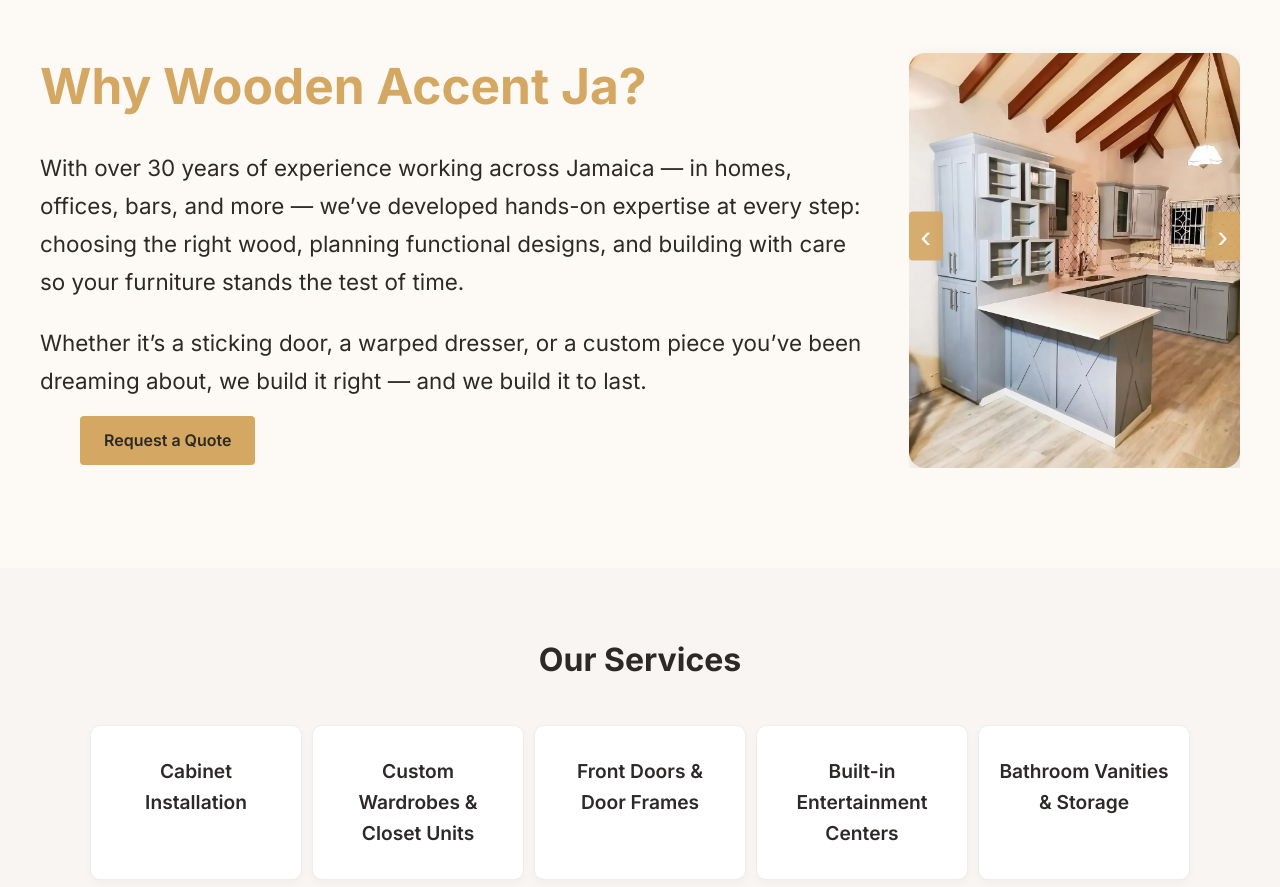
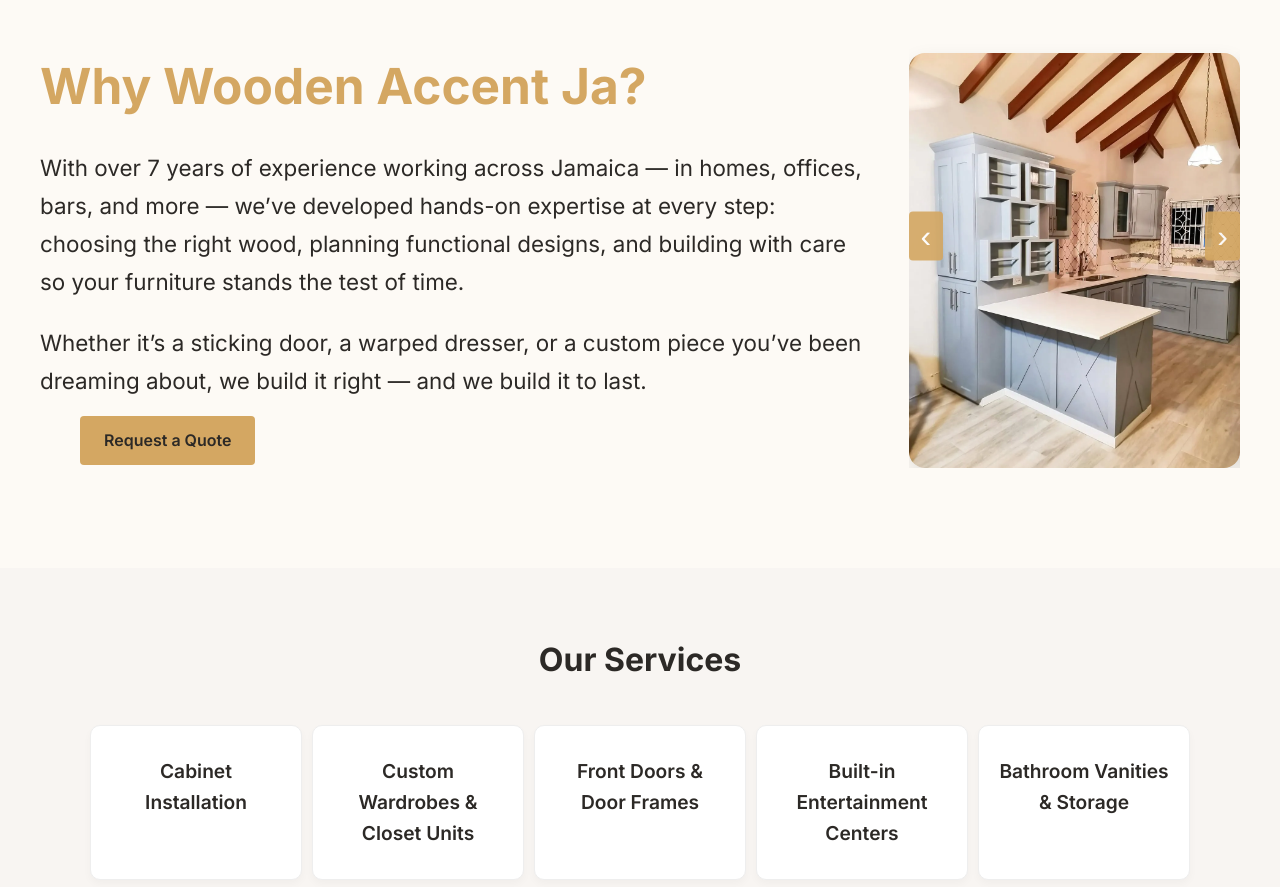
Before and after one commit to hiimhowie/woodenaccentwebsite, a plain HTML site: page index.html in a window 1280 px wide. Shown: the part 914-1801 px from the top of the page. Drawn offline with Linux system fonts and the light colour scheme; a script that the page names is missing.

Commit message:
Update index.html

```diff
--- a/index.html
+++ b/index.html
@@ -660,7 +660,7 @@
   <div class="why-accent-content">
     <div class="why-accent-text">
       <h2>Why Wooden Accent Ja?</h2>
-      <p>With over 30 years of experience working across Jamaica — in homes, offices, bars, and more — we’ve developed hands-on expertise at every step: choosing the right wood, planning functional designs, and building with care so your furniture stands the test of time.</p>
+      <p>With over 7 years of experience working across Jamaica — in homes, offices, bars, and more — we’ve developed hands-on expertise at every step: choosing the right wood, planning functional designs, and building with care so your furniture stands the test of time.</p>
       <p>Whether it’s a sticking door, a warped dresser, or a custom piece you’ve been dreaming about, we build it right — and we build it to last.</p>
     <a href="#contact" class="btn" style="margin-left: 40px;">Request a Quote</a>
     </div>
```
